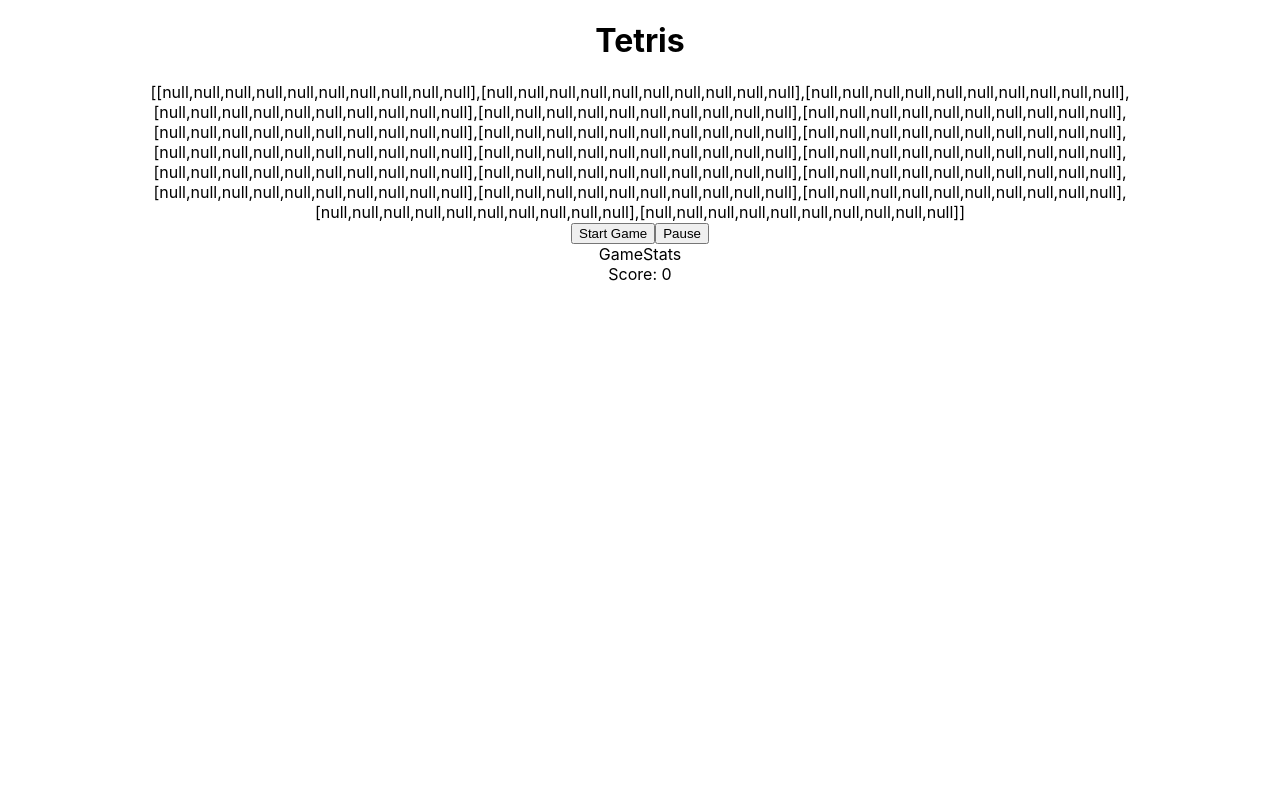
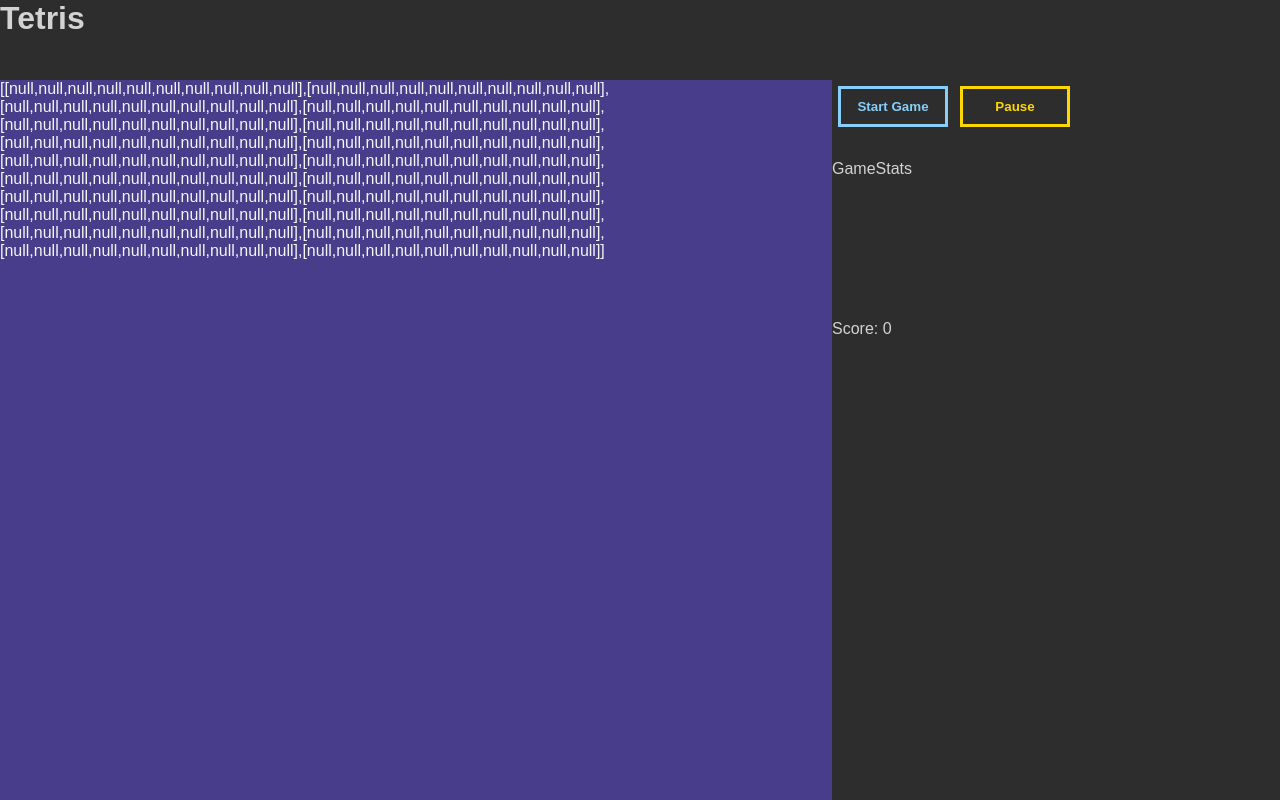
Before and after one commit to adelmalek/react-game-tetris, a React (Create React App) app: page / in a window 1280 px wide. Built offline with nearby package versions, Linux system fonts and the light colour scheme.

Commit message:
page layout and css

```diff
--- a/src/App.css
+++ b/src/App.css
@@ -1,38 +1,38 @@
-.App {
-  text-align: center;
+* {
+  margin: 0;
+  padding: 0;
+  box-sizing: border-box;
 }
 
-.App-logo {
-  height: 40vmin;
-  pointer-events: none;
+body {
+  background-color: rgb(45, 45, 45);
+  color: lightgray;
+  min-width: 500px;
 }
 
-@media (prefers-reduced-motion: no-preference) {
-  .App-logo {
-    animation: App-logo-spin infinite 20s linear;
+.header {
+  grid-area: header;
+}
+
+.App {
+  display: grid;
+  grid-template-columns: 40% 60%;
+  grid-template-rows: 10vh 15vh 75vh;
+  font-family: sans-serif;
+  grid-template-areas:
+    'header options'
+    'game-stats score'
+    'game-board game-board';
+}
+
+@media screen and (min-width: 768px) {
+  .App {
+    grid-template-columns: 65% 35%;
+    grid-template-rows: 10vh 10vh 20vh 60vh;
+    grid-template-areas:
+      'header header'
+      'game-board options'
+      'game-board game-stats'
+      'game-board score'
   }
 }
-
-.App-header {
-  background-color: #282c34;
-  min-height: 100vh;
-  display: flex;
-  flex-direction: column;
-  align-items: center;
-  justify-content: center;
-  font-size: calc(10px + 2vmin);
-  color: white;
-}
-
-.App-link {
-  color: #61dafb;
-}
-
-@keyframes App-logo-spin {
-  from {
-    transform: rotate(0deg);
-  }
-  to {
-    transform: rotate(360deg);
-  }
-}
--- a/src/App.js
+++ b/src/App.js
@@ -40,7 +40,7 @@
   render() {
     return (
       <div className="App">
-        <h1 className='header'>Tetris</h1>
+        <h1 className='header'>Tetris {this.state.gameOver? '(GAME OVER)' :  ''}</h1>
         <GameBoard board={this.state.board}/>
         <Options onStart={this.startGame} onPause={this.togglePause}/>
         <GameStats />
--- a/src/Components/GameBoard/GameBoard.css
+++ b/src/Components/GameBoard/GameBoard.css
@@ -0,0 +1,18 @@
+.game-board {
+    background-color: darkslateblue;
+    color: whitesmoke;
+    grid-area: game-board;
+}
+
+.row {
+    height: 3.5vh;
+    margin: 0 auto;
+    width: 35vh;
+}
+
+@media screen and (min-width: 768px) {
+    .row {
+        height: 4.25vh;
+        width: 42.5vh;
+    }
+}
--- a/src/Components/GameStats/GameStats.css
+++ b/src/Components/GameStats/GameStats.css
@@ -0,0 +1,3 @@
+.game-stats {
+    grid-area: game-stats;
+}
--- a/src/Components/Options/Options.css
+++ b/src/Components/Options/Options.css
@@ -0,0 +1,34 @@
+.options {
+    grid-area: options;
+}
+
+button {
+    width: 110px;
+    padding: 10px;
+    margin: 6px;
+    text-align: center;
+    font-weight: 700;
+    cursor: pointer;
+    display: inline-block;
+    background-color: transparent;
+    -webkit-transition: all 0.25s ease-in-out;
+    transition: all 0.25s ease-in-out;
+}
+
+.start-button {
+    border: 3px solid lightskyblue;
+    color: lightskyblue;
+}
+
+.start-button:hover {
+    box-shadow: 0 0 10px 0 lightskyblue inset, 0 0 20px 2px lightskyblue;
+}
+
+.pause-button {
+    border: 3px solid gold;
+    color: gold;
+}
+
+.pause-button:hover {
+    box-shadow: 0 0 10px 0 gold inset, 0 0 20px 2px gold;
+}
--- a/src/Components/Options/Options.jsx
+++ b/src/Components/Options/Options.jsx
@@ -5,8 +5,8 @@
   render() {
     return (
       <div className='options'>
-        <button onClick={this.props.onStart}>Start Game</button>
-        <button onClick={this.props.onPause}>Pause</button>
+        <button className='start-button' onClick={this.props.onStart}>Start Game</button>
+        <button className='pause-button' onClick={this.props.onPause}>Pause</button>
       </div>
     )
   }
--- a/src/Components/Score/Score.css
+++ b/src/Components/Score/Score.css
@@ -0,0 +1,3 @@
+.score {
+    grid-area: score;
+}
```
